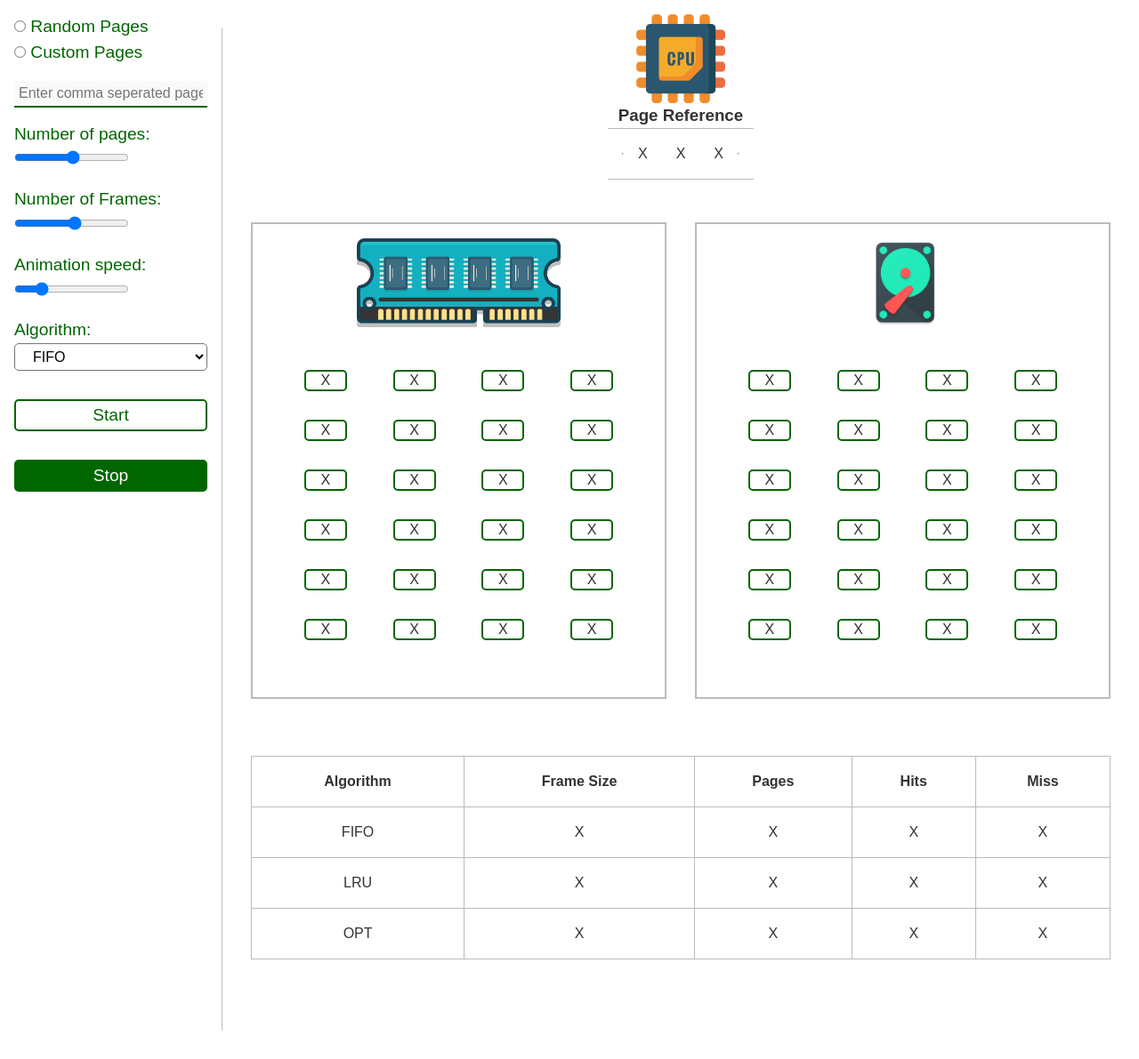
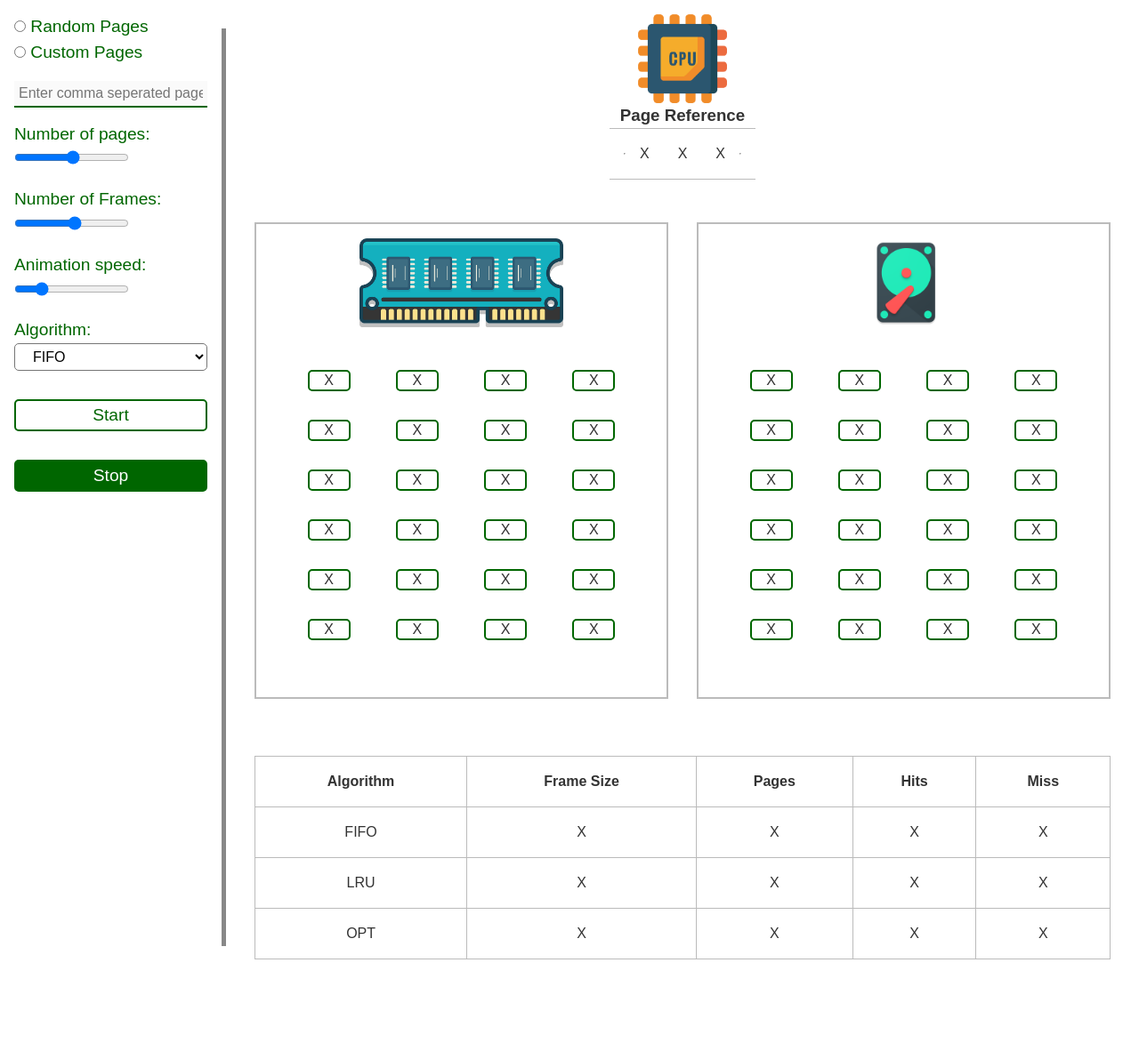
Before and after one commit to Nikitha-ms/paging-simulation, a PHP site: page /simulation.html in a window 1280 px wide. Shown: the whole page at 89% size. Run offline with PHP 8.4, Linux system fonts and the light colour scheme.

Commit message:
header style added

```diff
--- a/css/sim.css
+++ b/css/sim.css
@@ -36,14 +36,24 @@ body {
   background-color: #fff;
 }
 
+.header {
+  width: 100%;
+  height: 8vh;
+  background: #333;
+  color: #fff;
+  font: 2rem serif;
+  text-align: center;
+  box-shadow: 5px 5px 10px rgba(0, 0, 0, 0.8);
+}
+
 .container {
   display: flex;
-  height: 100vh;
+  height: 92vh;
 }
 
 nav {
   display: flex;
-  flex: 1 0 auto;
+  flex: 0 0 auto;
   flex-direction: column;
 }
 
@@ -114,7 +124,7 @@ li {
 }
 
 .dash {
-  border-left: 1px solid #bbb;
+  border-left: 5px solid #888;
   margin: 2rem 0;
 }
 
```
